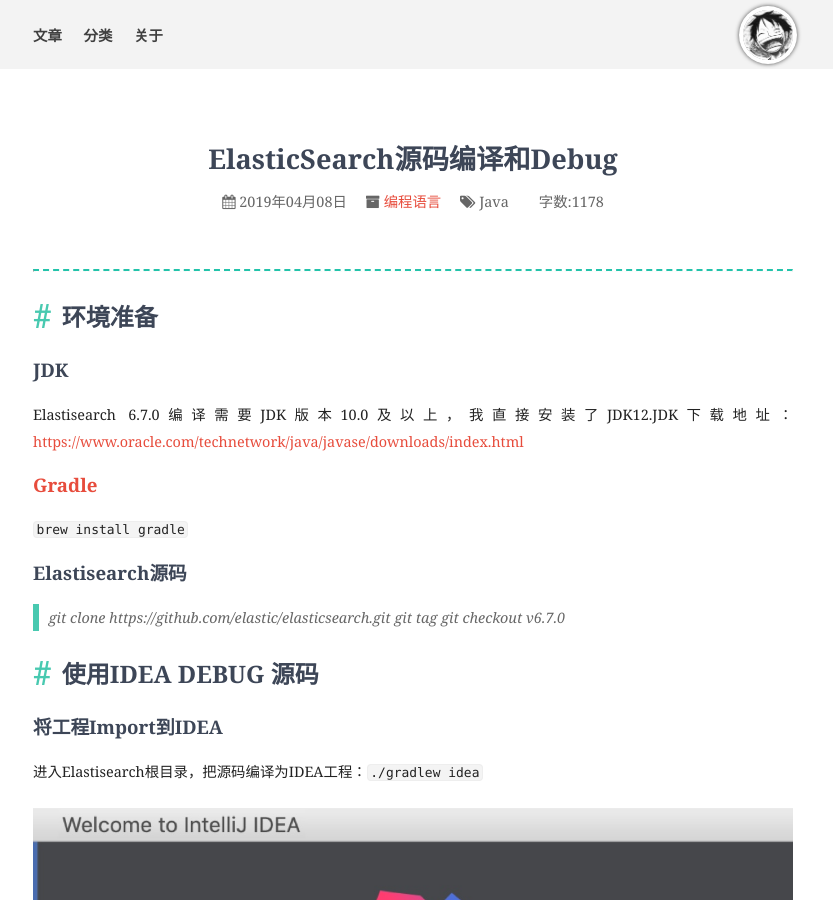
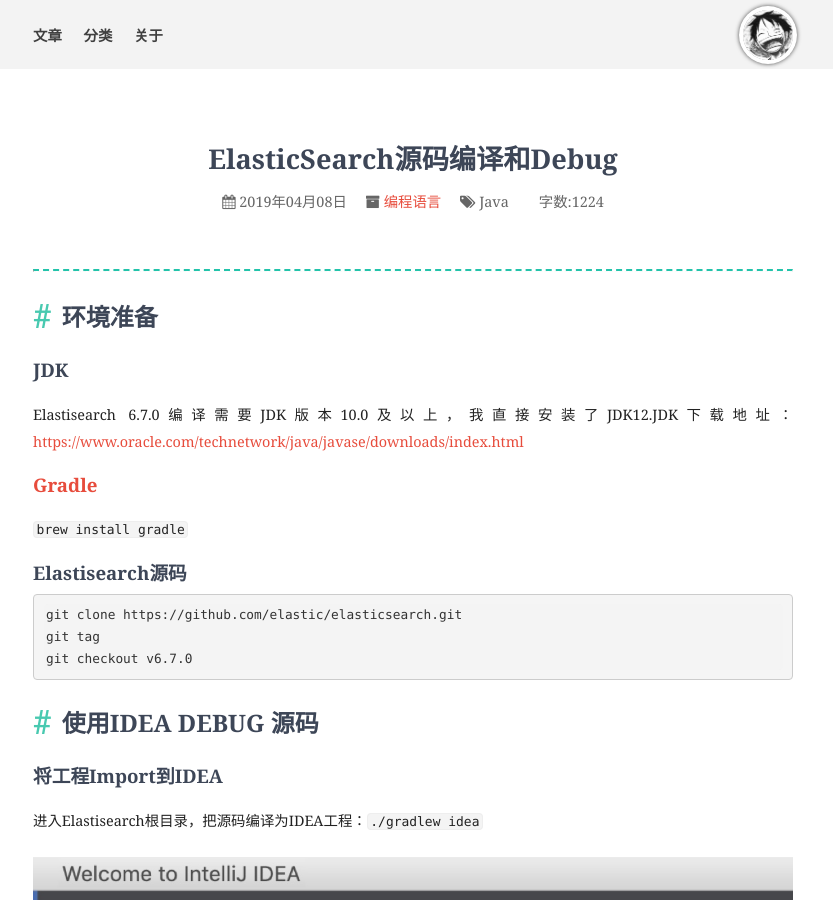
Before and after one commit to lanffy/lanffy.github.io, a Jekyll site: the page built from _posts/2019/2019-04-08-Elasticsearch-Compile-Source-And-Debug.md, in a window 1280 px wide and 900 px high. Shown: the whole window, without its empty margins (227-1060 px from the left). Built offline with Jekyll 4.4.1, drawn with Linux system fonts in a browser that asks for light colours; nearby versions of some CDN libraries; comment, search, counter and statistics services are not loaded.

Commit message:
change allocate hot line no way

````diff
--- a/_posts/2019/2019-04-08-Elasticsearch-Compile-Source-And-Debug.md
+++ b/_posts/2019/2019-04-08-Elasticsearch-Compile-Source-And-Debug.md
@@ -19,9 +19,11 @@ Elastisearch 6.7.0编译需要JDK版本10.0及以上，我直接安装了JDK12.J
 
 ### Elastisearch源码
 
-> git clone https://github.com/elastic/elasticsearch.git
-> git tag
-> git checkout v6.7.0
+```
+git clone https://github.com/elastic/elasticsearch.git
+git tag
+git checkout v6.7.0
+```
 
 ## 使用IDEA DEBUG 源码
 
````
